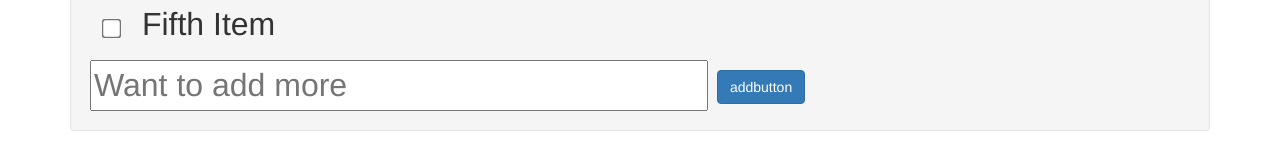
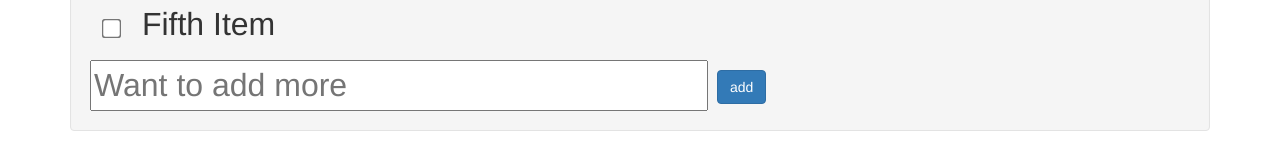
Before and after one commit to rishirajs123/sample-todo, a plain HTML site: page index.html in a window 1280 px wide. Shown: the part 319-479 px from the top of the page. Drawn offline with nearby package versions, Linux system fonts and the light colour scheme.

Commit message:
change: addbutton to add

```diff
--- a/index.html
+++ b/index.html
@@ -76,7 +76,8 @@ angular.module('sampleApp', [])
   			<form ng-submit="sampleList.addsampletodo()">
   				<input type="text" id="sampletodotext" ng-model="sampleList.sampletodoText"  size="30"
   				 placeholder="Want to add more">
-  				<input class="btn btn-primary" type="submit" id="addbutton" value="addbutton">
+  				<!-- <input class="btn btn-primary" type="submit" id="addbutton" value="addbutton"> -->
+  				<input class="btn btn-primary" type="submit" id="add" value="add">
   			</form>
   		</div>
   	</div>
```
